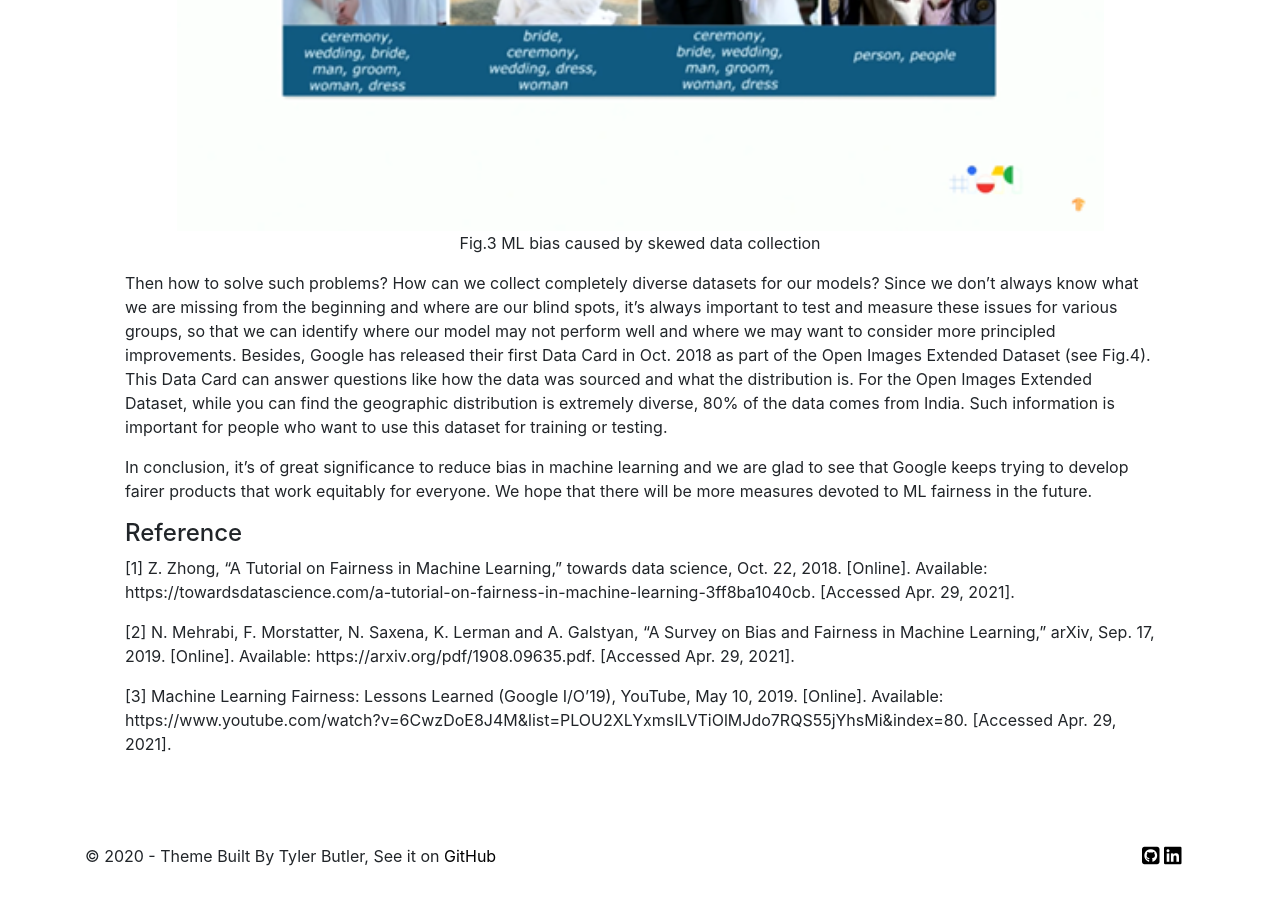
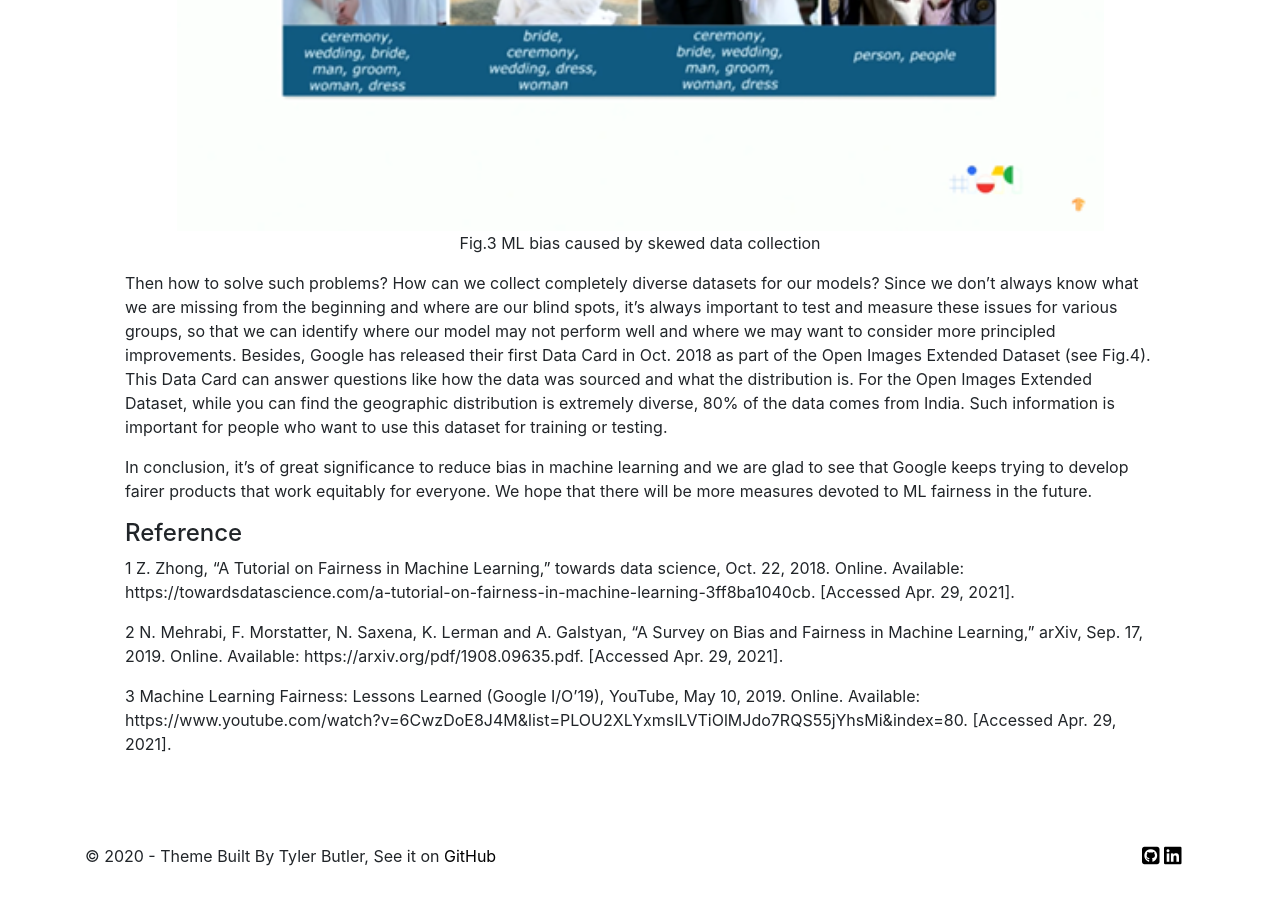
Before and after one commit to MarcoLIU27/marcoliu-website, a Jekyll site: the page built from _posts/2022-05-04-machine-learning-fairness.md, in a window 1280 px wide and 900 px high, scrolled down 3214 px. Built offline with Jekyll 4.4.1, drawn with Linux system fonts in a browser that asks for light colours; nearby versions of some CDN libraries; comment, search, counter and statistics services are not loaded; some of the changed text lies outside the part shown.

```diff
--- a/_posts/2022-05-04-machine-learning-fairness.md
+++ b/_posts/2022-05-04-machine-learning-fairness.md
@@ -51,8 +51,8 @@ In conclusion, it’s of great significance to reduce bias in machine learning a
 
 #### Reference
 
-\[1] Z. Zhong, “A Tutorial on Fairness in Machine Learning,” towards data science, Oct. 22, 2018. \[Online]. Available: https://towardsdatascience.com/a-tutorial-on-fairness-in-machine-learning-3ff8ba1040cb. [Accessed Apr. 29, 2021].
+1 Z. Zhong, “A Tutorial on Fairness in Machine Learning,” towards data science, Oct. 22, 2018. Online. Available: https://towardsdatascience.com/a-tutorial-on-fairness-in-machine-learning-3ff8ba1040cb. [Accessed Apr. 29, 2021].
 
-\[2] N. Mehrabi, F. Morstatter, N. Saxena, K. Lerman and A. Galstyan, “A Survey on Bias and Fairness in Machine Learning,” arXiv, Sep. 17, 2019. \[Online]. Available: https://arxiv.org/pdf/1908.09635.pdf. [Accessed Apr. 29, 2021].
+2 N. Mehrabi, F. Morstatter, N. Saxena, K. Lerman and A. Galstyan, “A Survey on Bias and Fairness in Machine Learning,” arXiv, Sep. 17, 2019. Online. Available: https://arxiv.org/pdf/1908.09635.pdf. [Accessed Apr. 29, 2021].
 
-\[3] Machine Learning Fairness: Lessons Learned (Google I/O'19), YouTube, May 10, 2019. \[Online]. Available:	 https://www.youtube.com/watch?v=6CwzDoE8J4M&list=PLOU2XLYxmsILVTiOlMJdo7RQS55jYhsMi&index=80. [Accessed Apr. 29, 2021].
+3 Machine Learning Fairness: Lessons Learned (Google I/O'19), YouTube, May 10, 2019. Online. Available:	 https://www.youtube.com/watch?v=6CwzDoE8J4M&list=PLOU2XLYxmsILVTiOlMJdo7RQS55jYhsMi&index=80. [Accessed Apr. 29, 2021].
```
Also changed, not shown: other parts of _posts/2022-05-04-machine-learning-fairness.md (+1 -1 lines).
